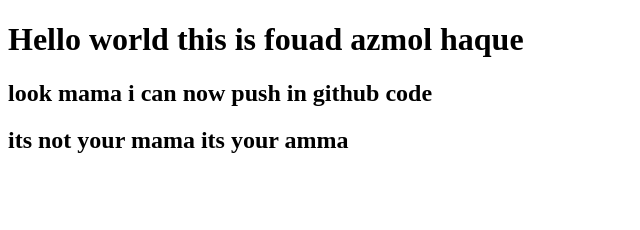
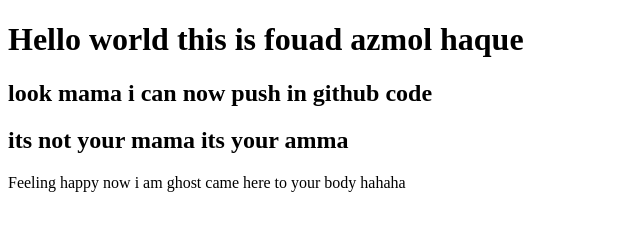
Before and after one commit to azmolk20/git, a plain HTML site: page index.html in a window 1280 px wide. Shown: the whole page, without its empty margins (0-640 px from the left). Drawn offline with Linux system fonts and the light colour scheme.

Commit message:
ghost fight

```diff
--- a/index.html
+++ b/index.html
@@ -10,5 +10,6 @@
     <h1>Hello world this is fouad azmol haque</h1>
     <h2>look mama i can now push in github code</h2>
     <h2>its not your mama its your amma</h2>
+    <div>Feeling happy now i am ghost came here to your body hahaha</div>
 </body>
 </html>
```
